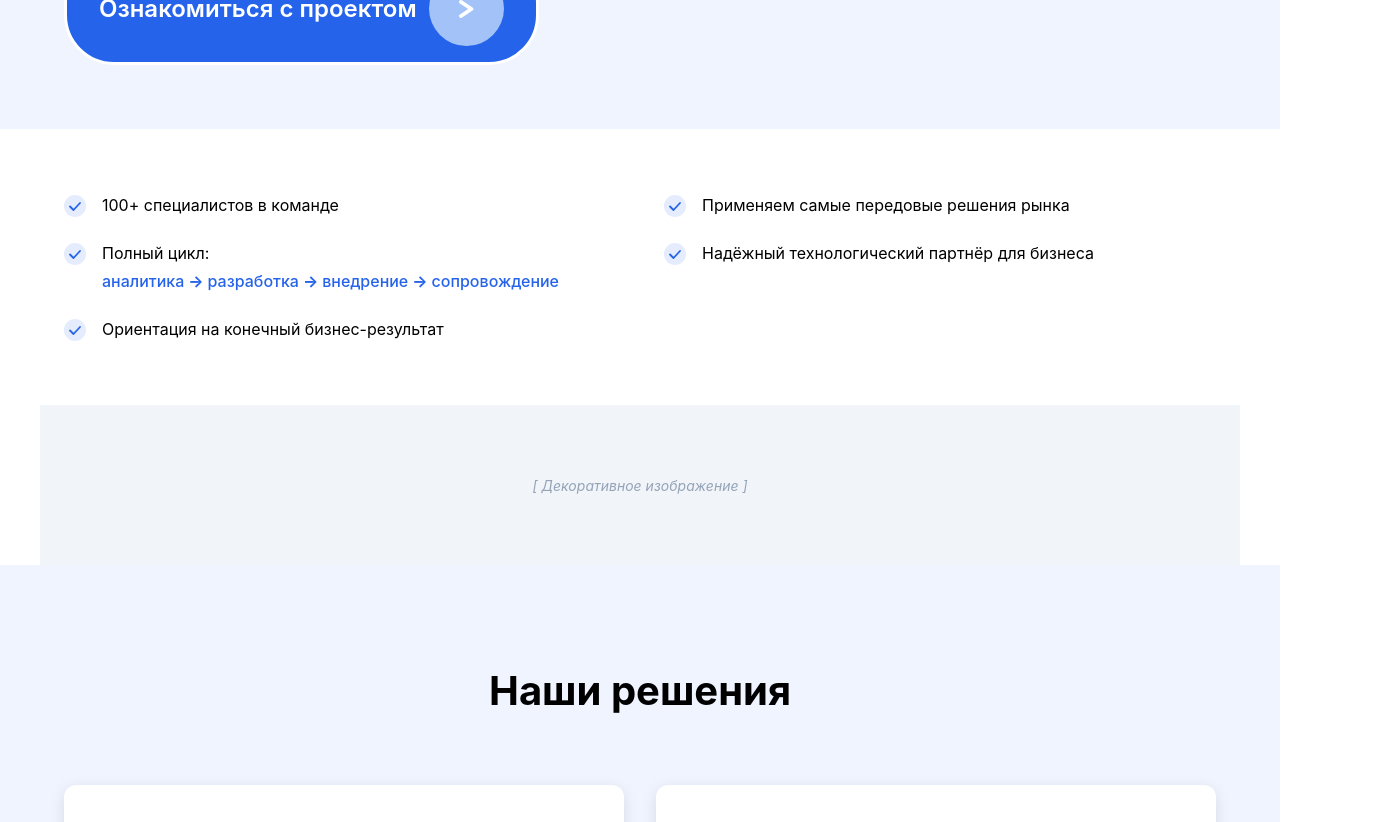
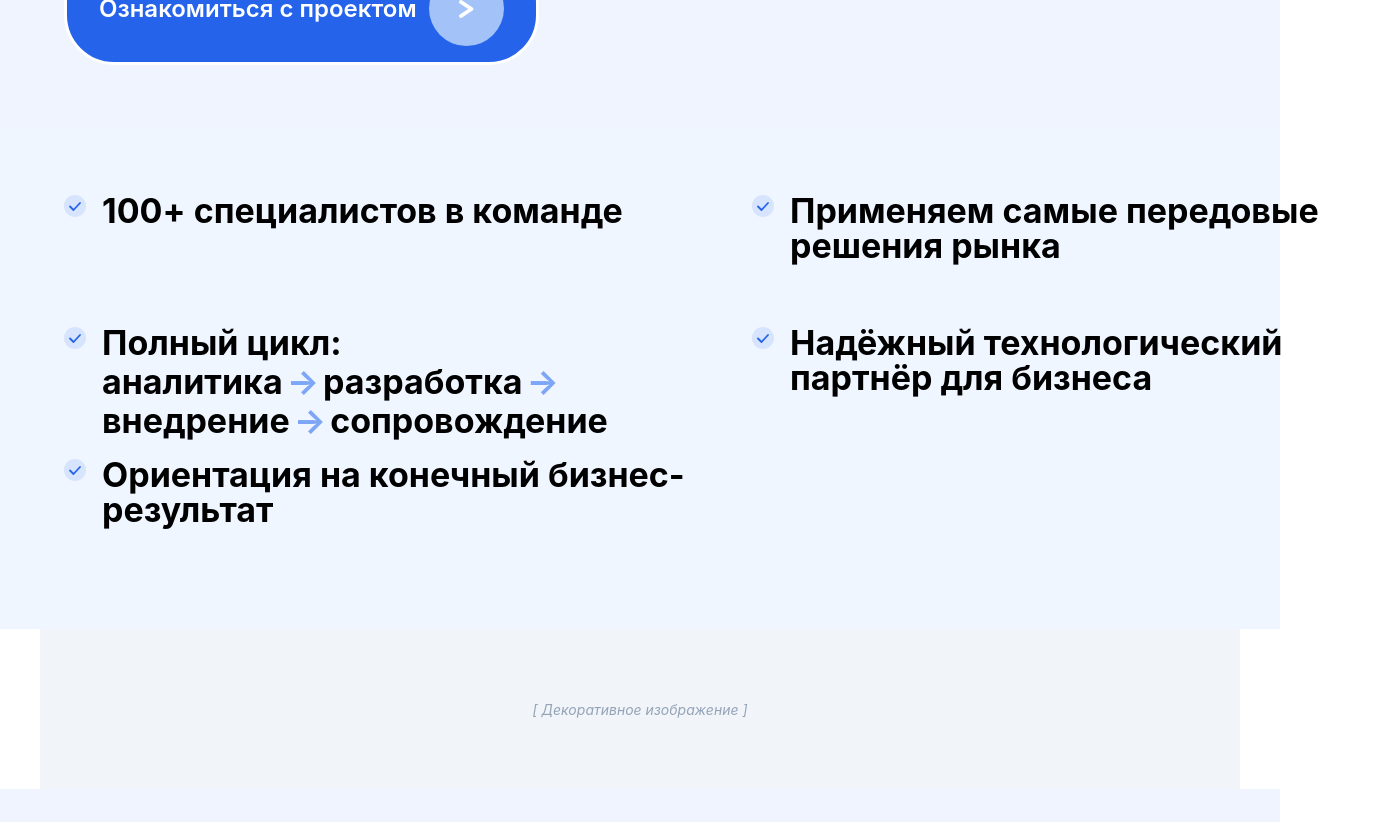
Before and after one commit to Dizel714/f-tech-landing, a Vue app: page / in a window 1280 px wide. Shown: the part 700-1522 px from the top of the page, 1392 px wide, since content can reach past the window. Built offline with nearby package versions, Linux system fonts and the light colour scheme.

Commit message:
Изменения

```diff
--- a/src/components/sections/FeaturesSection.vue
+++ b/src/components/sections/FeaturesSection.vue
@@ -64,8 +64,7 @@ const features = [
    ========================================================================== */
 
 .features {
-  /* ↓ Задай background-color и вертикальные padding по дизайну */
-  background-color: var(--bg-page);
+  background: #9AC2FF26;
   padding: var(--spacing-3xl) 0;
 }
 
@@ -103,10 +102,16 @@ const features = [
 }
 
 .features__item-text {
-  /* ↓ Задай font-size, font-weight и color по дизайну */
-  font-size: var(--font-size-base);
-  color: var(--color-text-primary);
-  line-height: var(--line-height-normal);
+  width: 624px;
+  height: 108px;
+  font-family: 'Inter', sans-serif;
+  font-size: 34px;
+  font-weight: 700;
+  line-height: 35px;
+  letter-spacing: 0%;
+  vertical-align: middle;
+  color: #000000;
+
 }
 
 /* --- Цепочка шагов --- */
@@ -124,14 +129,17 @@ const features = [
 }
 
 .features__chain-step {
-  /* ↓ Задай стиль выделения текста шага (цвет, вес) */
-  font-weight: var(--font-weight-medium);
-  color: var(--color-primary);
+  font-family: 'Inter', sans-serif;
+  font-size: 34px;
+  font-weight: 700;
+  line-height: 35px;
+  letter-spacing: 0%;
+  vertical-align: middle;
+  color: #000000;
 }
 
 .features__chain-arrow {
-  /* ↓ Задай цвет стрелки между шагами */
-  color: var(--color-icon-arrow);
+  color: #7DA6F6;
   font-weight: var(--font-weight-bold);
 }
 
```
Also changed, not shown: public/hero-visual.png (added).
